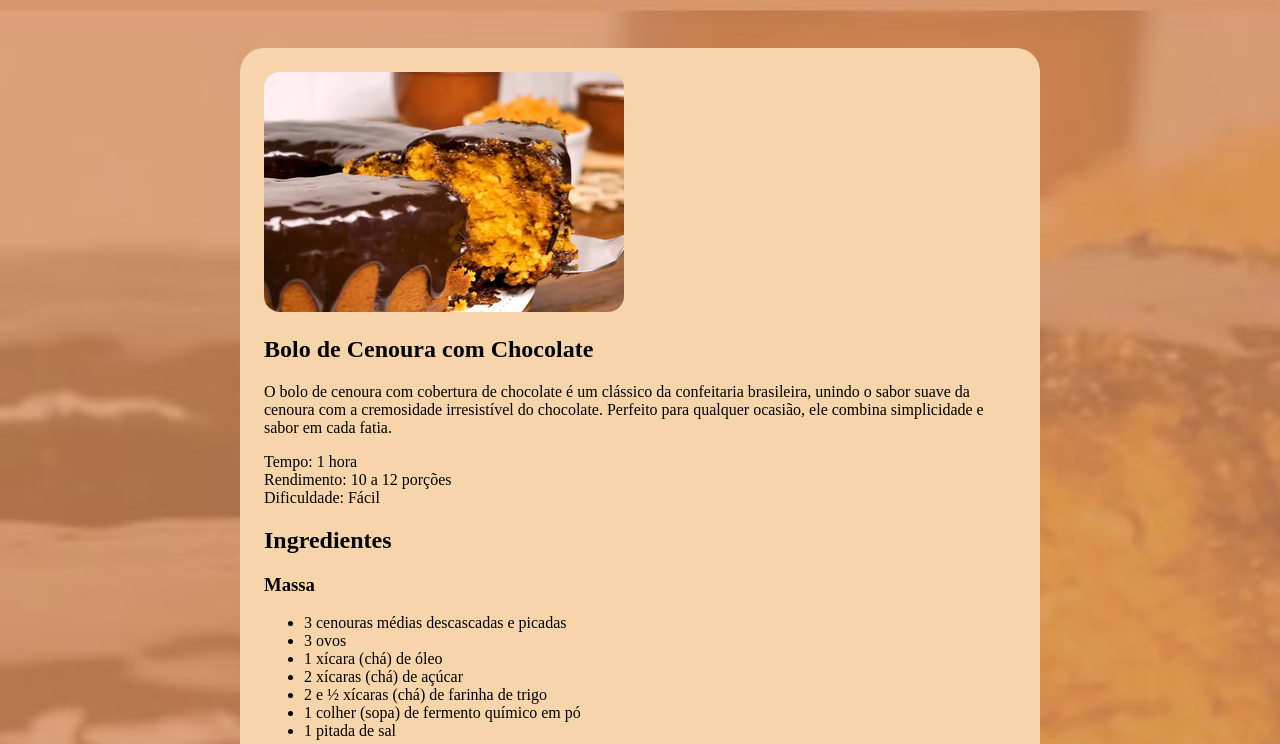
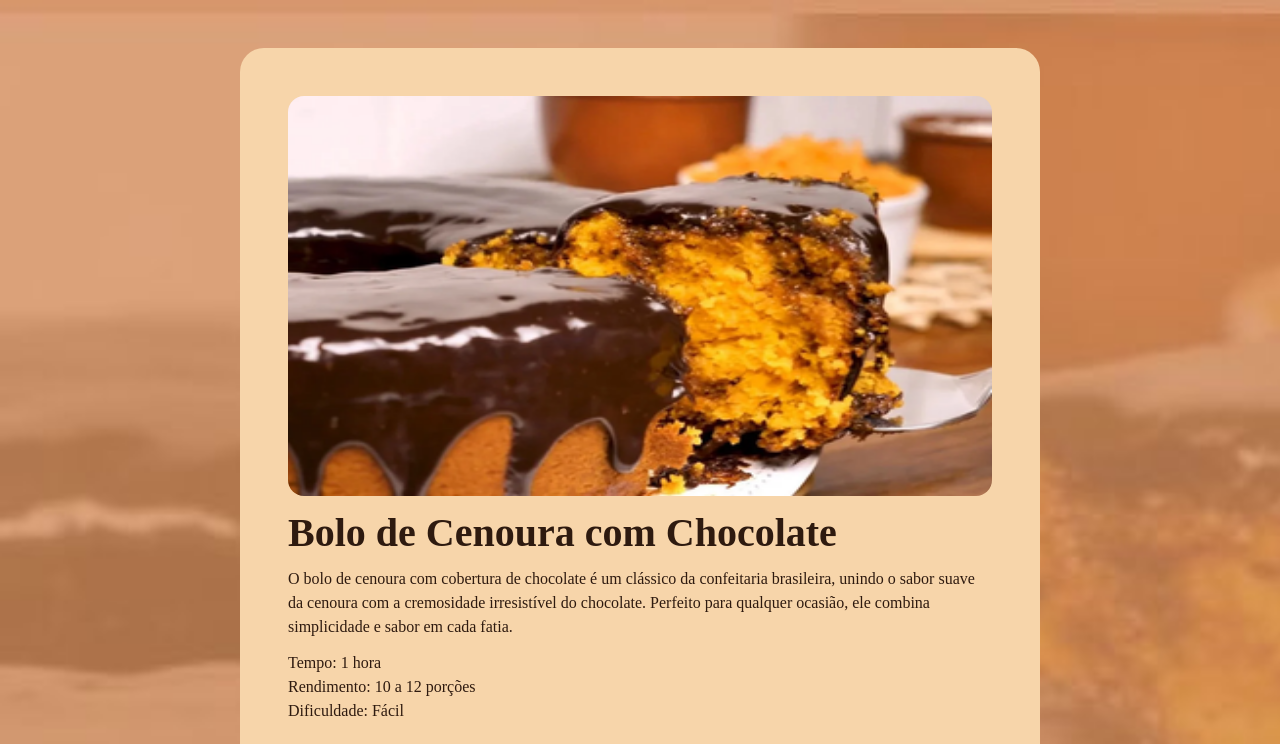
Before and after one commit to Lourenco-Braga/Projeto-Receita, a plain HTML site: page index.html in a window 1280 px wide. Shown: the top 744 px of the page. Drawn offline with Linux system fonts and the light colour scheme; a web font is replaced by a local one.

Commit message:
adicionando os espaçamentos

```diff
--- a/index.html
+++ b/index.html
@@ -11,7 +11,7 @@
 </head>
 <body>
     <div id="principal">
-
+        <main>
             <section class="sobre">
                 <img src="./imgs/bolo.png" alt="bolo de cenoura com calda de chocolate">
                 <h1>Bolo de Cenoura com Chocolate</h1>
@@ -63,6 +63,7 @@
                 levemente e formar uma calda brilhante. Despeje sobre o bolo ainda morno,
                 espalhando bem para cobrir toda a superfície.</p>
             </section>
+        </main>
     </div>
 </body>
 </html>
--- a/style.css
+++ b/style.css
@@ -1,3 +1,15 @@
+* {
+    margin: 0;
+    padding: 0;
+}
+
+:root {
+    font-family: "Alice", serif;
+    line-height: 150%;
+    color: #2E1A0F;
+}
+
+
 body {
     background-image: url(./imgs/bg.jpeg);
     background-size: cover;
@@ -10,15 +22,51 @@ body {
     background-color: #f7d5aa;
     margin: 48px auto;
     box-sizing: border-box;
+
+}
+
+main {
+    padding: 24px;
+}
+
+.sobre p + p {
+    margin-top: 12px;
+}
+
+section + section {
+    margin-top: 24px;
 }
 
 img {
     border-radius: 16px;
+    width: 100%;
+    height: 400px;
 }
 
+h1 {
+    line-height: 140%;
+    font-size: 40px;
+    margin-bottom: 4px;
+    line-height: 150%;
+}
 
+h2 {
+    font-size: 24px;
+    margin-bottom: 4px;
+    line-height: 150%;
+}
 
+h3 {
+    padding-top: 7px;
+}
 
+ul {
+    padding-left: 35px;
+}
+
+.preparo p {
+    padding-top: 6px;
+}
 
 
 
@@ -78,9 +126,7 @@ img {
     border-radius: 24px;
     border: 1px solid;
     width: 600px;
-    font-family: "Alice", serif;
-    font-weight: 400;
-    font-style: normal;
+
     margin: 48px 240px 100px;
 }
 
```
